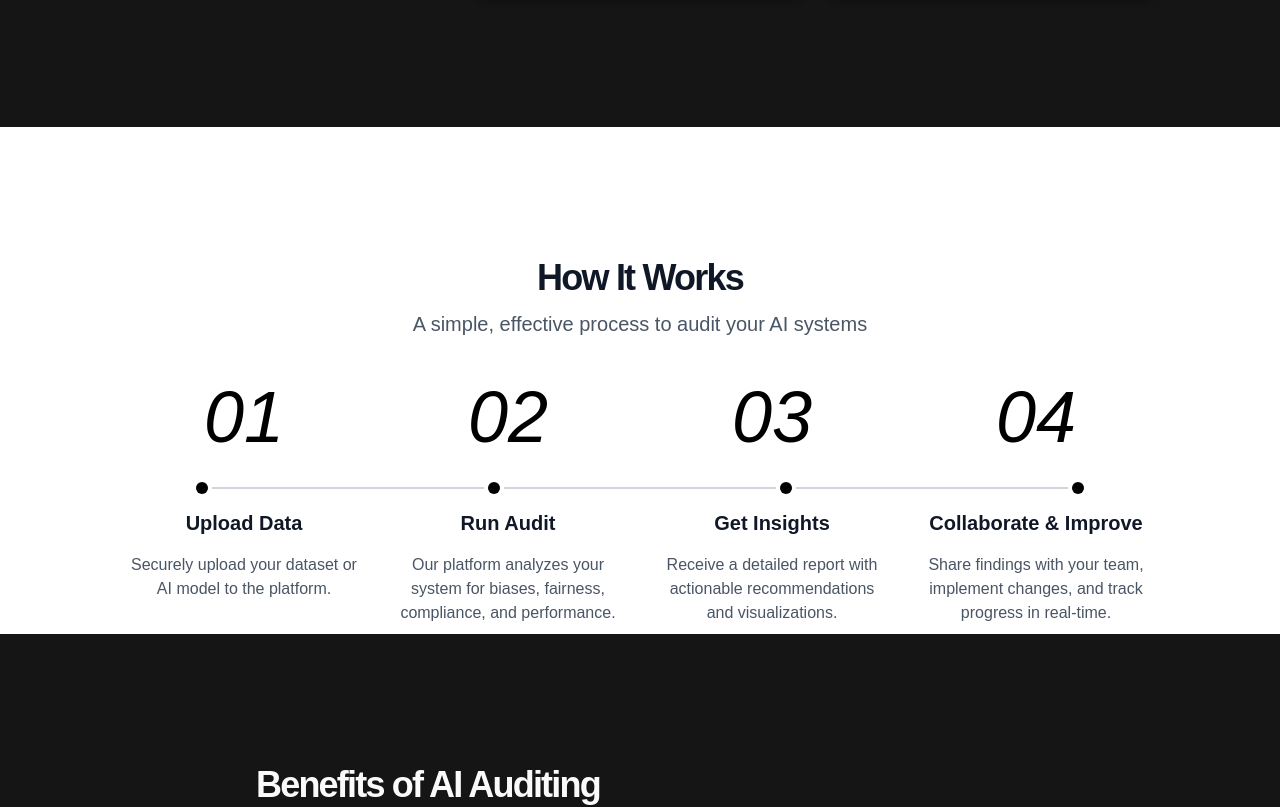
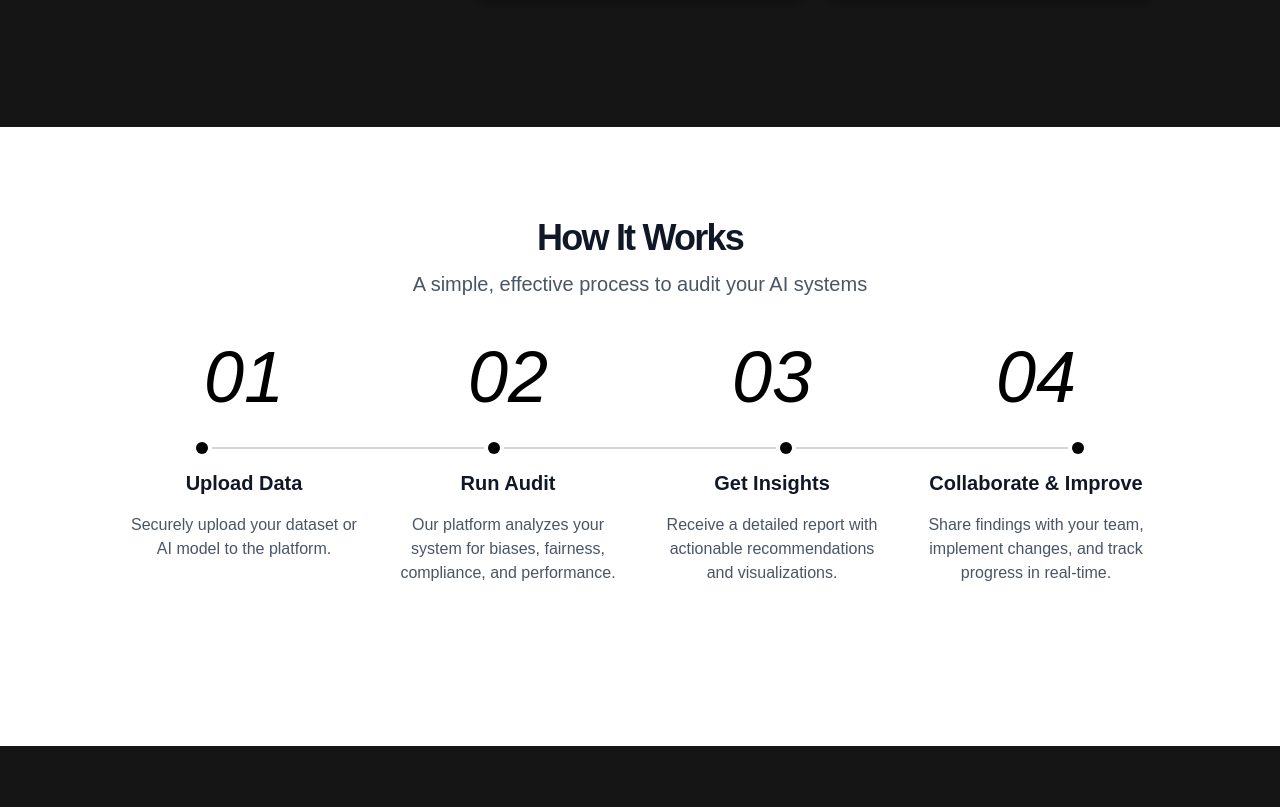
Before and after one commit to Drew-MyCoder/ailab, a Next.js app: page / in a window 1280 px wide. Shown: the part 1806-2613 px from the top of the page. Built offline with nearby package versions, Linux system fonts and the light colour scheme; a web font is replaced by a local one.

Commit message:
fixed padding bug

```diff
--- a/components/How-It-works.tsx
+++ b/components/How-It-works.tsx
@@ -27,7 +27,7 @@ const steps = [
 
 export function HowItWorksSection() {
   return (
-    <section id="how-it-works" className="w-full py-12 md:py-24 lg:py-32 dark:bg-white bg-black">
+    <section id="how-it-works" className="w-full py-22 md:pb-34 lg:pb-70 dark:bg-white bg-black">
       <div className="container px-4 md:px-6">
         <div className="flex flex-col items-center justify-center space-y-4 text-center">
           <div className="space-y-2">
```
